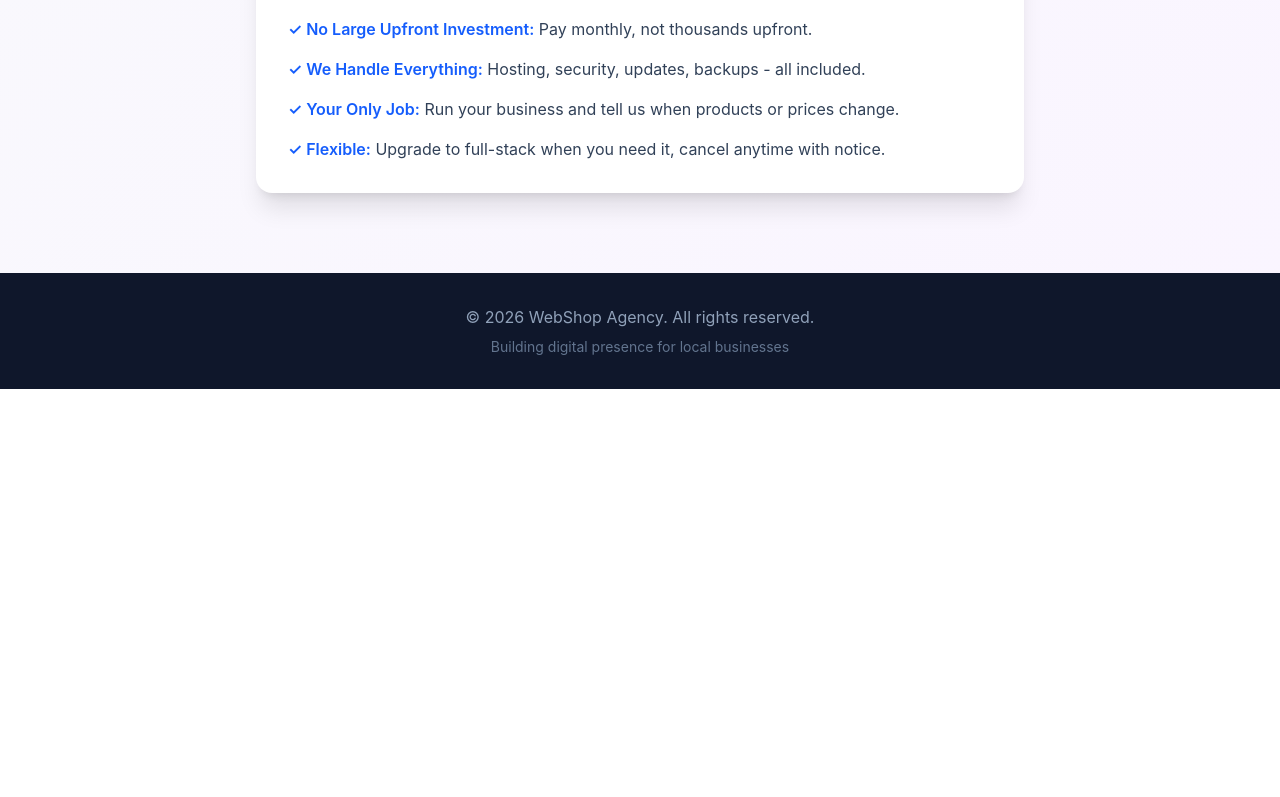
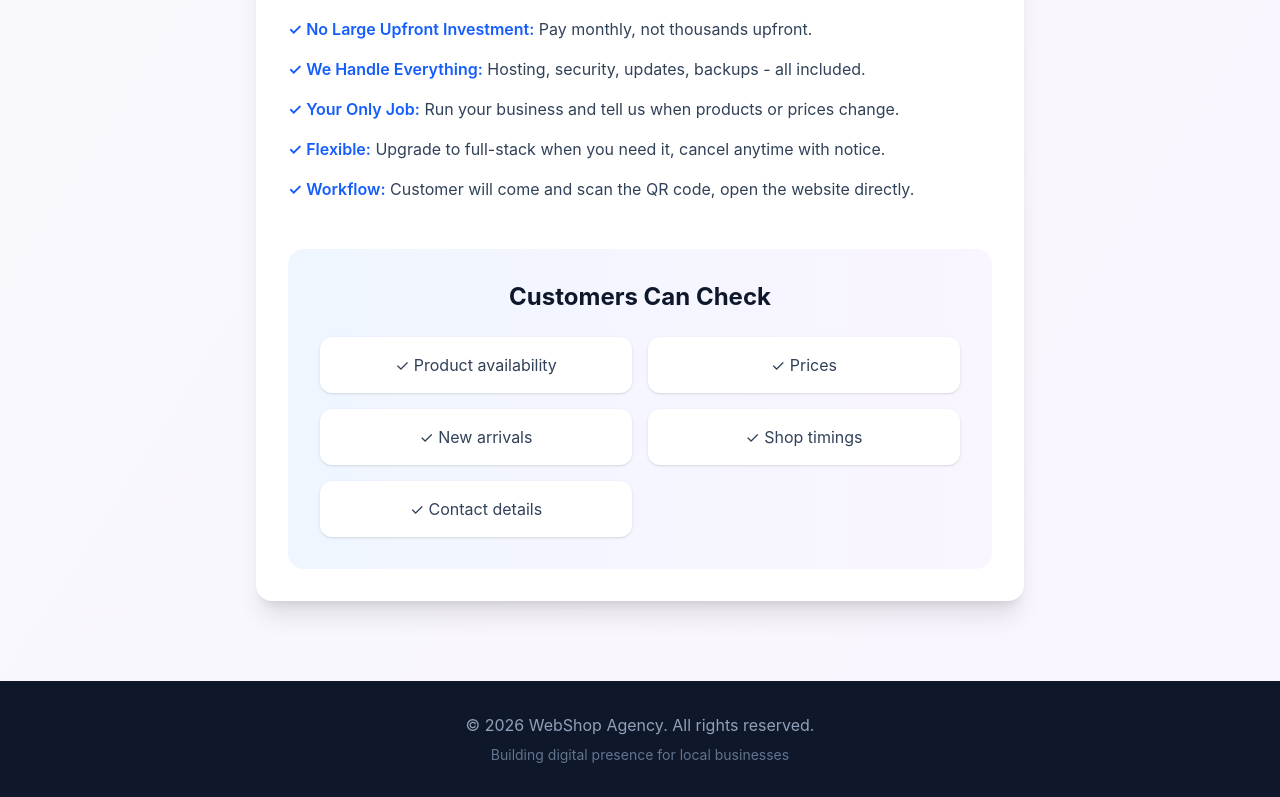
Before and after one commit to Siddharth2k14/WebShop, a React (Vite) app: page /howitworks in a window 1280 px wide. Shown: the part 1419-2216 px from the top of the page. Before the commit the page ends 1808 px from the top, so only its background shows below. Built offline with nearby package versions, Linux system fonts and the light colour scheme.

Commit message:
Adding the Customer Can Check feature

```diff
--- a/src/component/HowItWorks.jsx
+++ b/src/component/HowItWorks.jsx
@@ -94,6 +94,38 @@ const HowItWorks = () => {
                             <p>
                                 <span className="font-semibold text-blue-600">✓ Flexible:</span> Upgrade to full-stack when you need it, cancel anytime with notice.
                             </p>
+                            <p>
+                                <span className="font-semibold text-blue-600">✓ Workflow:</span> Customer will come and scan the QR code, open the website directly.
+                            </p>
+                        </div>
+                        <div className="mt-12 bg-gradient-to-r from-blue-50 to-purple-50 rounded-2xl p-8">
+
+                            <h4 className="text-2xl font-bold text-slate-900 mb-6 text-center">
+                                Customers Can Check
+                            </h4>
+
+                            <div className="grid sm:grid-cols-2 gap-4 text-slate-700">
+
+                                <div className="bg-white rounded-xl p-4 shadow-sm flex items-center justify-center text-center">
+                                    ✓ Product availability
+                                </div>
+
+                                <div className="bg-white rounded-xl p-4 shadow-sm flex items-center justify-center text-center">
+                                    ✓ Prices
+                                </div>
+
+                                <div className="bg-white rounded-xl p-4 shadow-sm flex items-center justify-center text-center">
+                                    ✓ New arrivals
+                                </div>
+
+                                <div className="bg-white rounded-xl p-4 shadow-sm flex items-center justify-center text-center">
+                                    ✓ Shop timings
+                                </div>
+
+                                <div className="bg-white rounded-xl p-4 shadow-sm flex items-center justify-center text-center">
+                                    ✓ Contact details
+                                </div>
+                            </div>
                         </div>
                     </div>
                 </div>
```
